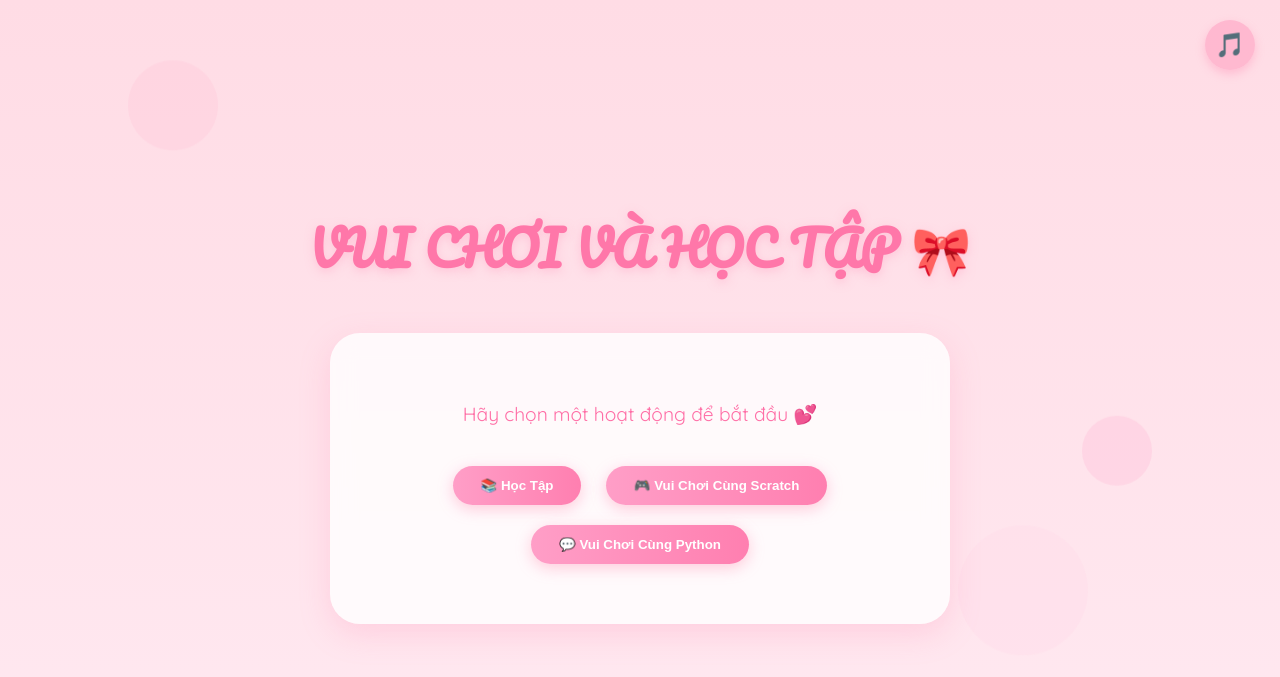
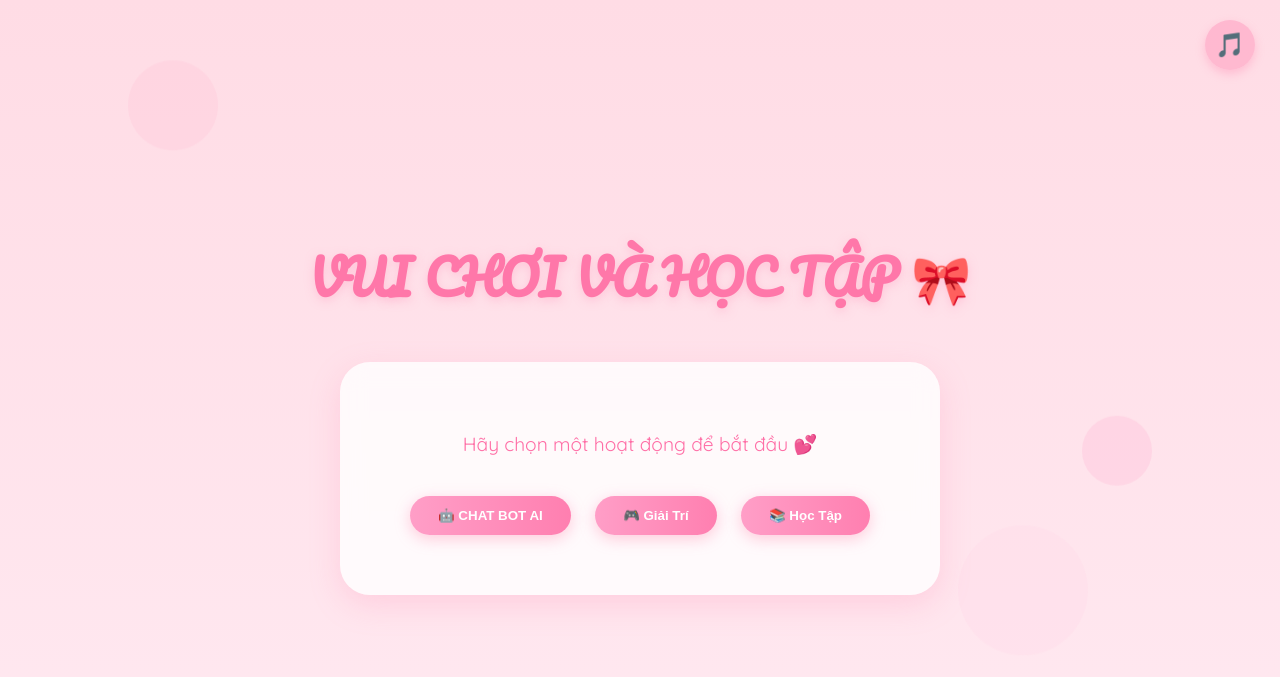
Before and after one commit to flyxlion060213-hehe/vuichoivahoctap, a Flask app: page / in a window 1280 px wide. Shown: the top 677 px of the page. Run offline with Flask 3, Linux system fonts and the light colour scheme.

Commit message:
Update index.html 11

```diff
--- a/templates/index.html
+++ b/templates/index.html
@@ -144,7 +144,7 @@
   <!-- Nút bật/tắt nhạc -->
   <button id="musicBtn" title="Bật/Tắt nhạc 🎵">🎵</button>
 
-  <!-- Bong bóng trang trí -->
+  <!-- Bong bóng -->
   <div class="bubble b1"></div>
   <div class="bubble b2"></div>
   <div class="bubble b3"></div>
@@ -155,64 +155,76 @@
     <p>Hãy chọn một hoạt động để bắt đầu 💕</p>
 
     <div id="mainButtons">
-      <button class="btn" onclick="window.open('https://discord.gg/hwWg6FkDfs')">📚 Học Tập</button>
-      <button class="btn" onclick="showScratch()">🎮 Vui Chơi Cùng Scratch</button>
-      <button class="btn" onclick="showPython()">💬 Vui Chơi Cùng Python</button>
+      <button class="btn" onclick="window.open('https://discord.gg/hwWg6FkDfs')">🤖 CHAT BOT AI</button>
+      <button class="btn" onclick="showFun()">🎮 Giải Trí</button>
+      <button class="btn" onclick="showStudy()">📚 Học Tập</button>
     </div>
 
-    <!-- Sub menu cho Scratch -->
+    <!-- Mục chọn loại vui chơi -->
+    <div id="funMenu" class="sub-buttons">
+      <button class="btn" onclick="showScratch()">🧩 Scratch</button>
+      <button class="btn" onclick="showPython()">🐍 Python</button>
+      <button class="btn" onclick="backToMain()">⬅️ Quay Lại</button>
+    </div>
+
+    <!-- Sub menu Scratch -->
     <div id="scratchButtons" class="sub-buttons">
       <button class="btn" onclick="window.open('https://scratch.mit.edu/projects/1154470350/', '_blank')">💥 Điện Biên Phủ Trên Không</button>
       <button class="btn" onclick="window.open('https://scratch.mit.edu/projects/1233610316/', '_blank')">🌍 Dịch Thuật</button>
       <button class="btn" onclick="window.open('https://scratch.mit.edu/projects/1237207428/', '_blank')">⛪ Phép tính đơn giản</button>
-      <button class="btn" onclick="backToMain()">⬅️ Quay Lại</button>
+      <button class="btn" onclick="backToFun()">⬅️ Quay Lại</button>
     </div>
 
-    <!-- Sub menu cho Python -->
+    <!-- Sub menu Python -->
     <div id="pythonButtons" class="sub-buttons">
-      <a class="btn" href="DoBom.py" download>💥 Dò Bom</a>
-      <a class="btn" href="VotBong.py" download>🥍 Vợt Bóng</a>
-      <button class="btn" onclick="backToMain()">⬅️ Quay Lại</button>
+      <a class="btn" href="DoBom.py" download>💣 Dò Bom</a>
+      <a class="btn" href="VotBong.py" download>🏐 Vợt Bóng</a>
+      <button class="btn" onclick="backToFun()">⬅️ Quay Lại</button>
     </div>
   </div>
 
   <script>
     const mainButtons = document.getElementById('mainButtons');
+    const funMenu = document.getElementById('funMenu');
     const scratchButtons = document.getElementById('scratchButtons');
     const pythonButtons = document.getElementById('pythonButtons');
     const musicBtn = document.getElementById('musicBtn');
     const bgMusic = document.getElementById('bgMusic');
     let musicPlaying = false;
 
-    // 🧠 Chuyển qua phần Scratch
-    function showScratch() {
+    function showFun() {
       mainButtons.style.opacity = '0';
       setTimeout(() => {
         mainButtons.style.display = 'none';
-        scratchButtons.classList.add('show');
+        funMenu.classList.add('show');
       }, 400);
     }
 
-    // 💬 Chuyển qua phần Python
-    function showPython() {
-      mainButtons.style.opacity = '0';
-      setTimeout(() => {
-        mainButtons.style.display = 'none';
-        pythonButtons.classList.add('show');
-      }, 400);
+    function showScratch() {
+      funMenu.classList.remove('show');
+      setTimeout(() => scratchButtons.classList.add('show'), 400);
     }
 
-    // ⬅️ Quay lại menu chính
-    function backToMain() {
+    function showPython() {
+      funMenu.classList.remove('show');
+      setTimeout(() => pythonButtons.classList.add('show'), 400);
+    }
+
+    function backToFun() {
       scratchButtons.classList.remove('show');
       pythonButtons.classList.remove('show');
+      setTimeout(() => funMenu.classList.add('show'), 400);
+    }
+
+    function backToMain() {
+      funMenu.classList.remove('show');
       setTimeout(() => {
         mainButtons.style.display = 'block';
         setTimeout(() => mainButtons.style.opacity = '1', 100);
       }, 400);
     }
 
-    // 🎵 Điều khiển nhạc
+    // 🎵 Nhạc nền
     document.addEventListener("click", () => {
       if (bgMusic.paused) {
         bgMusic.play().then(() => {
```
